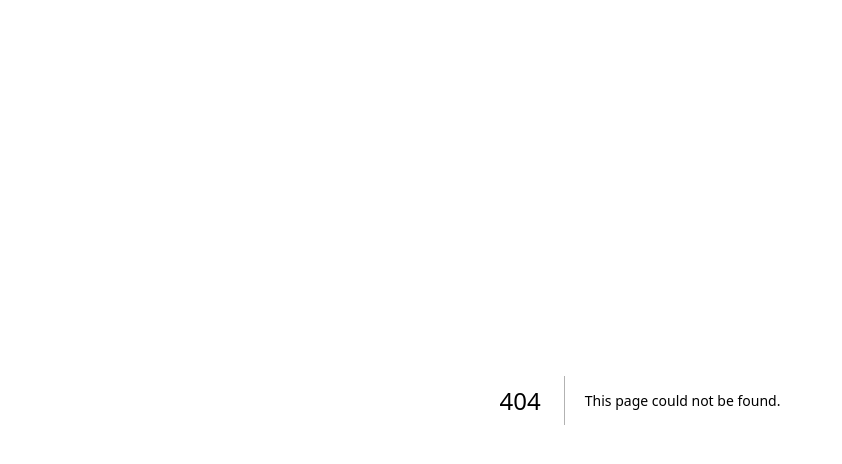
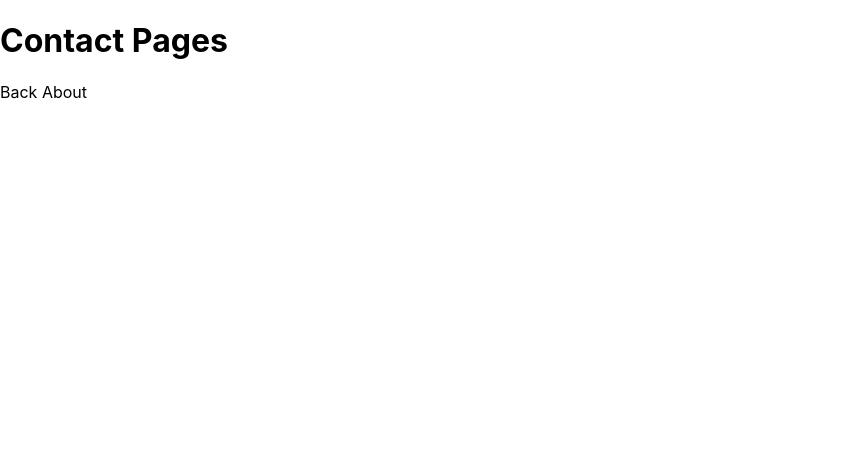
Before and after one commit to md-nazim-Hossain/next-ga, a Next.js app: page /contacts in a window 1280 px wide. Before the commit this address had no page. Shown: the top 464 px of the page, without its empty margins (0-842 px from the left). Built offline with nearby package versions, Linux system fonts and the light colour scheme.

Commit message:
updated code

```diff
--- /dev/null
+++ b/src/pages/contacts.tsx
@@ -0,0 +1,19 @@
+import React from "react";
+import Head from "next/head";
+import Link from "next/link";
+
+type Props = {};
+
+const contact = (props: Props) => {
+  return (
+    <div>
+      <Head>
+        <title>about</title>
+      </Head>
+      <h1>Contact Pages</h1>
+      <Link href={"/about"}>Back About</Link>
+    </div>
+  );
+};
+
+export default contact;
```
